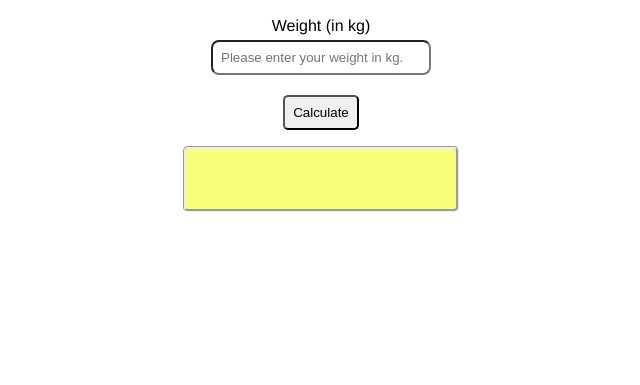
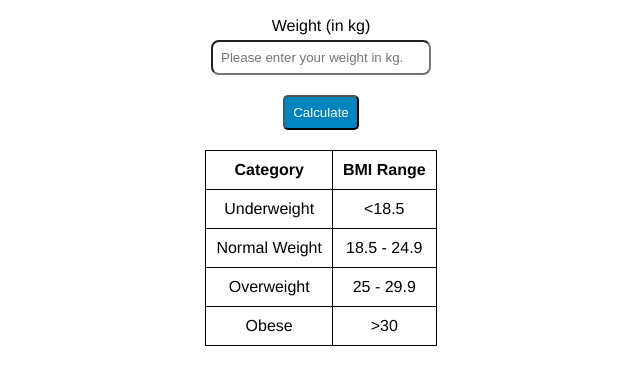
Before and after one commit to NicoleLee-1222/BMI-Calculator, a plain HTML site: page index.html in a window 1280 px wide. Shown: the part 149-534 px from the top of the page, without its empty margins (319-959 px from the left). Drawn offline with Linux system fonts and the light colour scheme.

Commit message:
- BMI table has been added.

```diff
--- a/index.html
+++ b/index.html
@@ -15,9 +15,38 @@
   <label for="weight">Weight (in kg)</label>
   <input type="number" id="weight" placeholder="Please enter your weight in kg.">
   <button id="calculate" onclick="calculateBMI()">Calculate</button>
-  <div>
+
+  <div id="display-container" style="display:none;">
     <p id="result"></p>
   </div>
+
+    <table id="bmi-table">
+      <thead>
+        <th>Category</th>
+        <th>BMI Range</th>
+      </tr>
+      </thead>
+      <tbody>
+      <tr>
+        <td>Underweight</td>
+        <td>&lt18.5</td>
+      </tr>
+      <tr>
+        <td>Normal Weight</td>
+        <td>18.5 - 24.9</td>
+      </tr>
+      <tr>
+        <td>Overweight</td>
+        <td>25 - 29.9</td>
+      </tr>
+      <tr>
+        <td>Obese</td>
+        <td>&gt30 </td>
+      </tr>
+      </tbody>
+    </table>
+
+
   <script src="script.js"></script>
 </body>
 
--- a/script.js
+++ b/script.js
@@ -1,14 +1,19 @@
+const displayContainer = document.getElementById("display-container");
+
 function calculateBMI() {
   const weight = document.getElementById("weight").value;
   const height = document.getElementById("height").value;
   const bmi = (weight / (height * height) * 10000).toFixed(2);
 if (bmi <= 18.5) {
    document.getElementById("result").innerHTML = `Your BMI is: ${bmi}. You are underweight.`;
-} else if (bmi <= 25) {
+} else if (bmi <= 24.9) {
   document.getElementById("result").innerHTML = `Your BMI is: ${bmi}. You are healthy.`;
 } else if (bmi <= 29.9) {
   document.getElementById("result").innerHTML = `Your BMI is: ${bmi}. You are overweight.`;
+} else if (bmi > 30) {
+  document.getElementById("result").innerHTML = `Your BMI is: ${bmi}. You are obese.`;
 } else {
-  document.getElementById("result").innerHTML = `Your BMI is: ${bmi}. You are obese.`;
+  document.getElementById("result").innerHTML = `Please enter your height & weight.`;
 }
+  displayContainer.style.display = bmi ? "block" : "none";
 }
--- a/style.css
+++ b/style.css
@@ -21,11 +21,13 @@ input {
 button {
   border-radius: 5px;
   padding: 8px;
+  background-color: #0084bd;
+  color: #ffffff
 }
 
 button:hover {
   cursor: pointer;
-  background-color: #89CFF0;
+  background-color: #24baff;
 }
 
 #result {
@@ -36,3 +38,15 @@ button:hover {
   width: 250px;
   height: 40px;
 }
+
+table {
+  border-collapse: collapse;
+  text-align: center;
+  margin-top: 20px;
+  margin-bottom: 10px;
+}
+
+table, table td, table th {
+  border: 1px solid black;
+  padding: 10px;
+}
```
